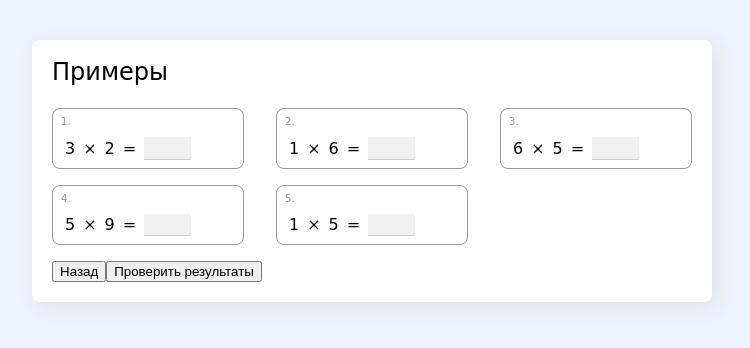
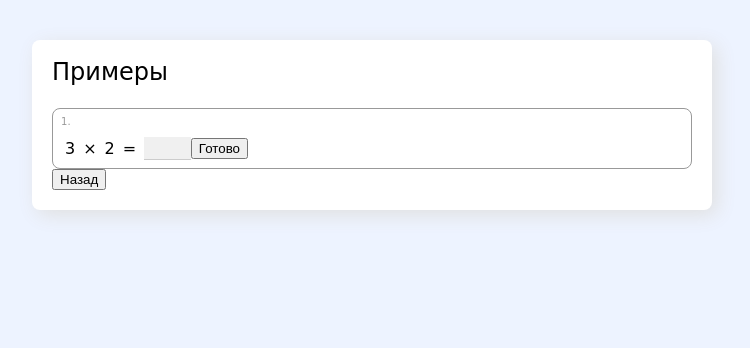
Before and after one commit to gkond/multab, a React (Create React App) app: page / in a window 1280 px wide. Both pictures are taken after a click on the button "Начать тренировку". Shown: the top 348 px of the page, without its empty margins (268-1018 px from the left). Built offline with nearby package versions, Linux system fonts and the light colour scheme.

Commit message:
Solve examples separately

```diff
--- a/src/App.tsx
+++ b/src/App.tsx
@@ -30,9 +30,9 @@ const generateAttempts = (count: number): Attempt[] => {
     .fill(0)
     .map((_, index): Attempt => ({
       id: index,
-      user: 'default',
       a: generateRandomInt(FROM, TO),
       b: generateRandomInt(FROM, TO),
+      user: null,
       solution: null
     }));
 }
@@ -41,7 +41,8 @@ const App = () => {
   const [view, setView] = useState(VIEWS.SETTINGS)
   const [attemptCount, setAttemptCount] = useState(DEFAULT_ATTEMPT_COUNT)
   const [attempts, setAttempts] = useState<Attempt[]>([]);
-  const [solutions, setSolutions] = useState<number[]>([]);
+  const [solutions, setSolutions] = useState<Attempt[]>([]);
+  console.log('solutions', solutions);
   return (
     <div className="app">
       {view === VIEWS.SETTINGS && (
@@ -68,8 +69,7 @@ const App = () => {
           content={(
             <ViewAttempts
               attempts={attempts}
-              solutions={solutions}
-              onSolutionsChange={(nextSolutions) => setSolutions(nextSolutions)}
+              onSolveAttempt={(nextSolution) => setSolutions([...solutions, nextSolution])}
               onCancel={() => setView(VIEWS.SETTINGS)}
               onSubmit={() => setView(VIEWS.RESULTS)}
             />
@@ -81,7 +81,6 @@ const App = () => {
           title={"Результат"}
           content={(
             <ViewResults
-              attempts={attempts}
               solutions={solutions}
               onSettingsChange={() => setView(VIEWS.SETTINGS)}
               onRestart={() => {
--- a/src/components/views/Attempts/index.tsx
+++ b/src/components/views/Attempts/index.tsx
@@ -1,59 +1,93 @@
-import React from "react";
+import React, {useEffect, useState} from "react";
 import {Attempt} from "../../../types";
 import "./styles.css";
 
-export const ViewAttempts: React.FunctionComponent<{
-  attempts: Attempt[],
-  solutions: number[],
-  onSolutionsChange: (nextAttemptsCount: number[]) => void,
-  onCancel: () => void,
-  onSubmit: () => void
-}> = ({
-  attempts,
-  solutions,
-  onSolutionsChange,
-  onCancel,
-  onSubmit
-}) => (
-  <div>
-    <ul className="attemptsList">
-      {attempts.map(({id, a, b}) => (
-        <li
-          className="attempt"
-          key={id}
-        >
-          <div className="attempt_id">{id + 1}</div>
+const AttemptCard: React.FunctionComponent<{
+  attempt: Attempt,
+  onSolve: (nextSolution: number | null) => void
+}> = ({attempt, onSolve}) => {
+  const [value, setValue] = useState<number | null>(null);
+  const [solved, setSolved] = useState<boolean>(false);
+  useEffect(() => {
+    setValue(null);
+    setSolved(false);
+  }, [attempt])
+  return (
+    <div className={solved
+      ? `attempt ${
+          value === attempt.a * attempt.b
+            ? "__correct"
+            : "__incorrect"
+        }`
+      : "attempt"
+    }>
+      <div className="attempt_id">{attempt.id + 1}</div>
       <div className="attempt_line">
-            <span className="attempt_number">{a}</span>
+        <span className="attempt_number">{attempt.a}</span>
         <span className="attempt_sign">&times;</span>
-            <span className="attempt_number">{b}</span>
+        <span className="attempt_number">{attempt.b}</span>
         <span className="attempt_sign">=</span>
         <span className="attempt_input">
           <input
             onChange={(e) => {
               const num = Number(e.target.value);
               if (Number.isFinite(num)) {
-                    const nextSolutions = [...solutions];
-                    nextSolutions[id] = num;
-                    onSolutionsChange(nextSolutions);
+                setValue(num);
               }
             }}
             maxLength={3}
-                value={solutions[id]}
+            value={value ?? ''}
             type="text"
           />
         </span>
+        <button onClick={() => {
+          setSolved(true);
+          onSolve(value);
+        }} type="button">
+          {"Готово"}
+        </button>
       </div>
-        </li>
-      ))}
-    </ul>
+    </div>
+  )
+};
+
+export const ViewAttempts: React.FunctionComponent<{
+  attempts: Attempt[],
+  onSolveAttempt: (nextSolution: Attempt) => void,
+  onCancel: () => void,
+  onSubmit: () => void
+}> = ({
+  attempts,
+  onSolveAttempt,
+  onCancel,
+  onSubmit
+}) => {
+  const [index, setIndex] = useState<number>(0);
+  return (
+    <div>
+      <AttemptCard
+        attempt={attempts[index]}
+        onSolve={(value) => {
+          onSolveAttempt({
+            ...attempts[index],
+            user: 'default',
+            solution: value
+          });
+          if (index < attempts.length - 1) {
+            setTimeout(() => {
+              setIndex(index + 1);
+            }, 1000)
+          } else {
+            onSubmit();
+          }
+        }}
+      />
       <div>
         <button onClick={() => onCancel()} type="button">
           {"Назад"}
         </button>
-      <button onClick={() => onSubmit()} type="button">
-        {"Проверить результаты"}
-      </button>
       </div>
     </div>
   );
+
+}
--- a/src/components/views/Attempts/styles.css
+++ b/src/components/views/Attempts/styles.css
@@ -1,17 +1,14 @@
-.attemptsList {
-  margin: 1em 0;
-  padding: 0;
-  display: grid;
-  grid-template-columns: 30% 30% 30%;
-  column-gap: 5%;
-  row-gap: 1em;
-}
-
 .attempt {
   list-style: none;
   padding: 0.5em;
   border: 1px solid #999;
   border-radius: 8px;
+}
+.attempt.__correct {
+  border-color: green;
+}
+.attempt.__incorrect {
+  border-color: red;
 }
 
 .attempt_id {
--- a/src/components/views/Results/index.tsx
+++ b/src/components/views/Results/index.tsx
@@ -3,27 +3,25 @@ import {Attempt} from "../../../types";
 import "./styles.css";
 
 export const ViewResults: React.FunctionComponent<{
-  attempts: Attempt[],
-  solutions: number[],
+  solutions: Attempt[],
   onSettingsChange: () => void,
   onRestart: () => void,
 }> = ({
-  attempts,
   solutions,
   onSettingsChange,
   onRestart
 }) => (
   <div>
     <ul className="resultsList">
-      {attempts.map(({id, a, b}) => (
+      {solutions.map((solution) => (
         <li
           className="result"
-          key={id}
+          key={solution.id}
         >
-          <span>{id + 1} {a} &times; {b}</span>
-          <span> = {solutions[id]} </span>
-          {solutions[id] === a * b && 'верно'}
-          {solutions[id] !== a * b && 'не верно'}
+          <span>{solution.id + 1} {solution.a} &times; {solution.b}</span>
+          <span> = {solution.solution} </span>
+          {solution.solution === solution.a * solution.b && 'верно'}
+          {solution.solution !== solution.a * solution.b && 'не верно'}
         </li>
       ))}
     </ul>
--- a/src/types.ts
+++ b/src/types.ts
@@ -1,7 +1,7 @@
 export type Attempt = {
   id: number,
-  user: string,
   a: number,
   b: number,
+  user: string | null,
   solution: number | null
 }
```
Lines whose indentation alone changed are shown as unchanged.
